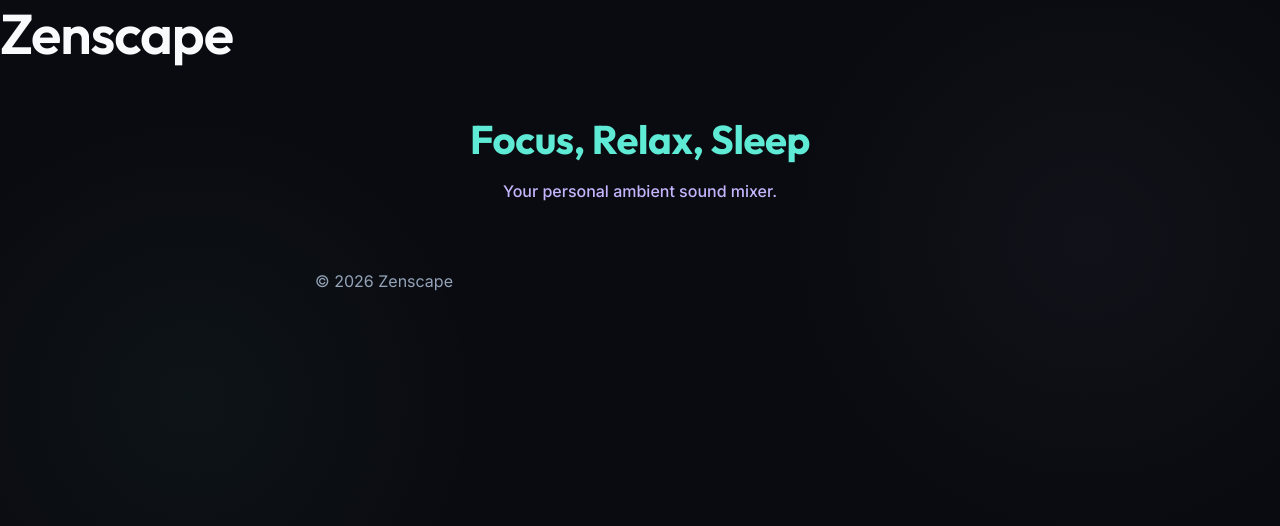
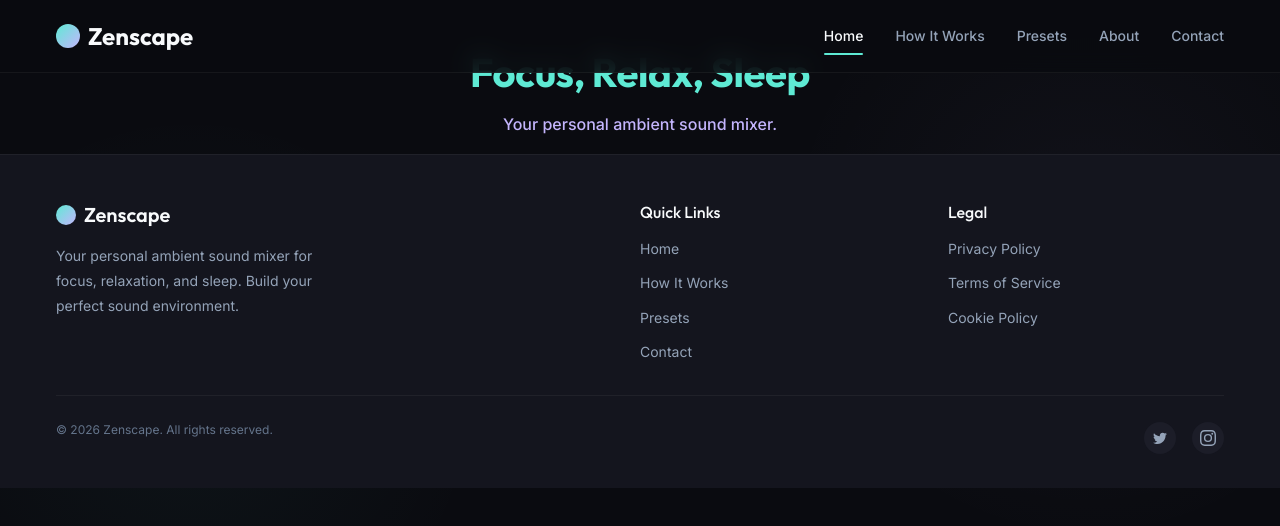
Before and after one commit to gauravghadge1/Zenscape, a website with bundled scripts: page index.html in a window 1280 px wide. Built offline with nearby package versions, Linux system fonts and the light colour scheme.

Commit message:
feat(ZE-7): Build shared navigation bar and footer component

```diff
--- /dev/null
+++ b/css/footer.css
@@ -0,0 +1,124 @@
+/* ==========================================================================
+   Footer Component Styles
+   ========================================================================== */
+@import 'design-system.css';
+
+.site-footer {
+    background-color: var(--color-bg-surface);
+    border-top: 1px solid rgba(255, 255, 255, 0.05);
+    padding: var(--spacing-12) 0 var(--spacing-8);
+    margin-top: auto; /* Pushes footer to bottom if body flexed */
+}
+
+.footer-grid {
+    display: grid;
+    grid-template-columns: 1fr;
+    gap: var(--spacing-8);
+    margin-bottom: var(--spacing-8);
+}
+
+@media (min-width: 768px) {
+    .footer-grid {
+        grid-template-columns: 2fr 1fr 1fr;
+    }
+}
+
+/* Footer Brand Column */
+.footer-brand-col h3 {
+    font-family: var(--font-family-heading);
+    font-size: var(--font-size-xl);
+    color: var(--color-text-primary);
+    display: flex;
+    align-items: center;
+    gap: var(--spacing-2);
+    margin-bottom: var(--spacing-4);
+}
+
+.footer-brand-icon {
+    width: 20px;
+    height: 20px;
+    background: linear-gradient(135deg, var(--color-primary), var(--color-secondary));
+    border-radius: var(--radius-full);
+}
+
+.footer-desc {
+    color: var(--color-text-secondary);
+    font-size: var(--font-size-sm);
+    line-height: var(--line-height-relaxed);
+    max-width: 300px;
+}
+
+/* Footer Link Columns */
+.footer-title {
+    font-family: var(--font-family-heading);
+    font-size: var(--font-size-base);
+    color: var(--color-text-primary);
+    margin-bottom: var(--spacing-4);
+    font-weight: var(--font-weight-medium);
+}
+
+.footer-links {
+    display: flex;
+    flex-direction: column;
+    gap: var(--spacing-3);
+}
+
+.footer-links a {
+    color: var(--color-text-secondary);
+    font-size: var(--font-size-sm);
+}
+
+.footer-links a:hover {
+    color: var(--color-primary);
+}
+
+/* Footer Bottom (Copyright & Socials) */
+.footer-bottom {
+    display: flex;
+    flex-direction: column;
+    align-items: center;
+    justify-content: space-between;
+    gap: var(--spacing-4);
+    padding-top: var(--spacing-6);
+    border-top: 1px solid rgba(255, 255, 255, 0.05);
+}
+
+@media (min-width: 768px) {
+    .footer-bottom {
+        flex-direction: row;
+    }
+}
+
+.footer-copyright {
+    color: var(--color-text-muted);
+    font-size: var(--font-size-xs);
+}
+
+.footer-socials {
+    display: flex;
+    gap: var(--spacing-4);
+}
+
+.social-icon {
+    width: 32px;
+    height: 32px;
+    border-radius: var(--radius-full);
+    background-color: var(--color-bg-elevated);
+    display: flex;
+    align-items: center;
+    justify-content: center;
+    color: var(--color-text-secondary);
+    transition: all var(--transition-fast);
+}
+
+.social-icon:hover {
+    background-color: var(--color-primary-dim);
+    color: var(--color-primary);
+    transform: translateY(-2px);
+}
+
+.social-icon svg {
+    width: 16px;
+    height: 16px;
+    fill: currentColor;
+}
--- /dev/null
+++ b/css/navigation.css
@@ -0,0 +1,143 @@
+/* ==========================================================================
+   Navigation Component Styles
+   ========================================================================== */
+@import 'design-system.css';
+
+.site-header {
+    position: fixed;
+    top: 0;
+    left: 0;
+    width: 100%;
+    z-index: var(--z-nav);
+    background-color: rgba(10, 11, 16, 0.85); /* Semi-transparent base */
+    backdrop-filter: blur(12px);
+    -webkit-backdrop-filter: blur(12px);
+    border-bottom: 1px solid rgba(255, 255, 255, 0.05);
+    transition: all var(--transition-normal);
+}
+
+.nav-container {
+    display: flex;
+    justify-content: space-between;
+    align-items: center;
+    height: 72px;
+}
+
+/* Brand Logo */
+.nav-brand {
+    font-family: var(--font-family-heading);
+    font-size: var(--font-size-2xl);
+    font-weight: var(--font-weight-bold);
+    color: var(--color-text-primary);
+    display: flex;
+    align-items: center;
+    gap: var(--spacing-2);
+}
+
+.nav-brand-icon {
+    width: 24px;
+    height: 24px;
+    background: linear-gradient(135deg, var(--color-primary), var(--color-secondary));
+    border-radius: var(--radius-full);
+}
+
+.nav-brand:hover {
+    color: var(--color-primary);
+}
+
+/* Desktop Navigation Links */
+.nav-links {
+    display: flex;
+    align-items: center;
+    gap: var(--spacing-8);
+}
+
+.nav-link {
+    font-weight: var(--font-weight-medium);
+    font-size: var(--font-size-sm);
+    color: var(--color-text-secondary);
+    position: relative;
+    padding: var(--spacing-2) 0;
+}
+
+.nav-link::after {
+    content: '';
+    position: absolute;
+    bottom: 0;
+    left: 0;
+    width: 0;
+    height: 2px;
+    background-color: var(--color-primary);
+    transition: width var(--transition-fast);
+    border-radius: var(--radius-full);
+}
+
+.nav-link:hover,
+.nav-link.active {
+    color: var(--color-text-primary);
+}
+
+.nav-link:hover::after,
+.nav-link.active::after {
+    width: 100%;
+}
+
+/* Mobile Hamburger Menu Button */
+.nav-toggle {
+    display: none;
+    flex-direction: column;
+    justify-content: space-around;
+    width: 28px;
+    height: 24px;
+    background: transparent;
+    border: none;
+    cursor: pointer;
+    padding: 0;
+    z-index: calc(var(--z-nav) + 1);
+}
+
+.nav-toggle span {
+    width: 28px;
+    height: 2px;
+    background: var(--color-text-primary);
+    border-radius: var(--radius-full);
+    transition: all var(--transition-normal);
+    position: relative;
+    transform-origin: 1px;
+}
+
+/* Mobile Menu State */
+.nav-toggle.open span:first-child { transform: rotate(45deg); }
+.nav-toggle.open span:nth-child(2) { opacity: 0; }
+.nav-toggle.open span:nth-child(3) { transform: rotate(-45deg); }
+
+/* Responsive Media Query for Mobile */
+@media (max-width: 768px) {
+    .nav-toggle {
+        display: flex;
+    }
+
+    .nav-links {
+        position: fixed;
+        top: 0;
+        right: -100%;
+        height: 100vh;
+        width: 70%;
+        max-width: 300px;
+        flex-direction: column;
+        justify-content: center;
+        background-color: var(--color-bg-surface);
+        border-left: 1px solid rgba(255, 255, 255, 0.05);
+        box-shadow: var(--shadow-lg);
+        transition: right var(--transition-normal);
+        gap: var(--spacing-6);
+    }
+
+    .nav-links.open {
+        right: 0;
+    }
+
+    .nav-link {
+        font-size: var(--font-size-lg);
+    }
+}
--- a/index.html
+++ b/index.html
@@ -8,14 +8,32 @@
     <title>Zenscape - Ambient Sound Mixer</title>
     <!-- CSS will be injected here during build/dev -->
     <link rel="stylesheet" href="css/global.css">
+    <link rel="stylesheet" href="css/navigation.css">
+    <link rel="stylesheet" href="css/footer.css">
 </head>
 
 <body>
-    <header id="site-header">
-        <h1>Zenscape</h1>
-        <nav>
-            <!-- Navigation will go here -->
-        </nav>
+    <header id="site-header" class="site-header">
+        <div class="container nav-container">
+            <a href="#" class="nav-brand">
+                <div class="nav-brand-icon"></div>
+                Zenscape
+            </a>
+            <nav>
+                <button class="nav-toggle" id="navToggle" aria-label="Toggle Menu">
+                    <span></span>
+                    <span></span>
+                    <span></span>
+                </button>
+                <div class="nav-links" id="navLinks">
+                    <a href="#" class="nav-link active">Home</a>
+                    <a href="#" class="nav-link">How It Works</a>
+                    <a href="#" class="nav-link">Presets</a>
+                    <a href="#" class="nav-link">About</a>
+                    <a href="#" class="nav-link">Contact</a>
+                </div>
+            </nav>
+        </div>
     </header>
 
     <main id="main-content" class="container mt-12 flex flex-col items-center justify-center text-center">
@@ -23,12 +41,57 @@
         <p class="text-secondary font-medium">Your personal ambient sound mixer.</p>
     </main>
 
-    <footer id="site-footer" class="container mt-12 pb-8 text-center text-muted font-sm">
-        <p>&copy; 2026 Zenscape</p>
+    <footer id="site-footer" class="site-footer">
+        <div class="container">
+            <div class="footer-grid">
+                <div class="footer-brand-col">
+                    <h3>
+                        <div class="footer-brand-icon"></div>
+                        Zenscape
+                    </h3>
+                    <p class="footer-desc">Your personal ambient sound mixer for focus, relaxation, and sleep. Build your perfect sound environment.</p>
+                </div>
+                <div>
+                    <h4 class="footer-title">Quick Links</h4>
+                    <div class="footer-links">
+                        <a href="#">Home</a>
+                        <a href="#">How It Works</a>
+                        <a href="#">Presets</a>
+                        <a href="#">Contact</a>
+                    </div>
+                </div>
+                <div>
+                    <h4 class="footer-title">Legal</h4>
+                    <div class="footer-links">
+                        <a href="#">Privacy Policy</a>
+                        <a href="#">Terms of Service</a>
+                        <a href="#">Cookie Policy</a>
+                    </div>
+                </div>
+            </div>
+            <div class="footer-bottom">
+                <p class="footer-copyright">&copy; 2026 Zenscape. All rights reserved.</p>
+                <div class="footer-socials">
+                    <a href="#" class="social-icon" aria-label="Twitter">
+                        <svg viewBox="0 0 24 24"><path d="M22.46 6c-.77.35-1.6.58-2.46.69.88-.53 1.56-1.37 1.88-2.38-.83.5-1.75.85-2.72 1.05C18.37 4.5 17.26 4 16 4c-2.35 0-4.27 1.92-4.27 4.29 0 .34.04.67.11.98C8.28 9.09 5.11 7.38 3 4.79c-.37.63-.58 1.37-.58 2.15 0 1.49.75 2.81 1.91 3.56-.71 0-1.37-.2-1.95-.5v.03c0 2.08 1.48 3.82 3.44 4.21a4.22 4.22 0 0 1-1.93.07 4.28 4.28 0 0 0 4 2.98 8.521 8.521 0 0 1-5.33 1.84c-.34 0-.68-.02-1.02-.06C3.44 20.29 5.7 21 8.12 21 16 21 20.33 14.46 20.33 8.79c0-.19 0-.37-.01-.56.84-.6 1.56-1.36 2.14-2.23z"/></svg>
+                    </a>
+                    <a href="#" class="social-icon" aria-label="Instagram">
+                        <svg viewBox="0 0 24 24"><path d="M12 2.163c3.204 0 3.584.012 4.85.07 3.252.148 4.771 1.691 4.919 4.919.058 1.265.069 1.645.069 4.849 0 3.205-.012 3.584-.069 4.849-.149 3.225-1.664 4.771-4.919 4.919-1.266.058-1.644.07-4.85.07-3.204 0-3.584-.012-4.849-.07-3.26-.149-4.771-1.699-4.919-4.92-.058-1.265-.07-1.644-.07-4.849 0-3.204.013-3.583.07-4.849.149-3.227 1.664-4.771 4.919-4.919 1.266-.057 1.645-.069 4.849-.069zM12 0C8.741 0 8.333.014 7.053.072 2.695.272.273 2.69.073 7.052.014 8.333 0 8.741 0 12c0 3.259.014 3.668.072 4.948.2 4.358 2.618 6.78 6.98 6.98C8.333 23.986 8.741 24 12 24c3.259 0 3.668-.014 4.948-.072 4.354-.2 6.782-2.618 6.979-6.98.059-1.28.073-1.689.073-4.948 0-3.259-.014-3.667-.072-4.947-.196-4.354-2.617-6.78-6.979-6.98C15.668.014 15.259 0 12 0zm0 5.838a6.162 6.162 0 1 0 0 12.324 6.162 6.162 0 0 0 0-12.324zM12 16a4 4 0 1 1 0-8 4 4 0 0 1 0 8zm6.406-11.845a1.44 1.44 0 1 0 0 2.881 1.44 1.44 0 0 0 0-2.881z"/></svg>
+                    </a>
+                </div>
+            </div>
+        </div>
     </footer>
 
     <!-- JavaScript will be injected here -->
     <script type="module" src="js/app.js"></script>
+    <script>
+        // Simple inline mobile toggle
+        document.getElementById('navToggle').addEventListener('click', function() {
+            this.classList.toggle('open');
+            document.getElementById('navLinks').classList.toggle('open');
+        });
+    </script>
 </body>
 
 </html>
```
